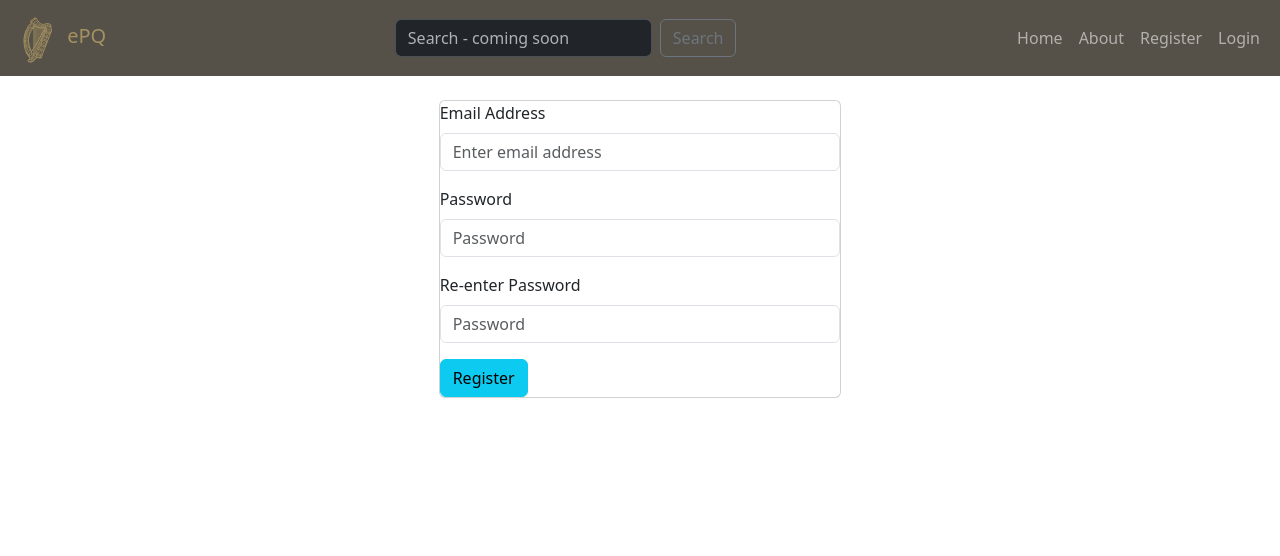
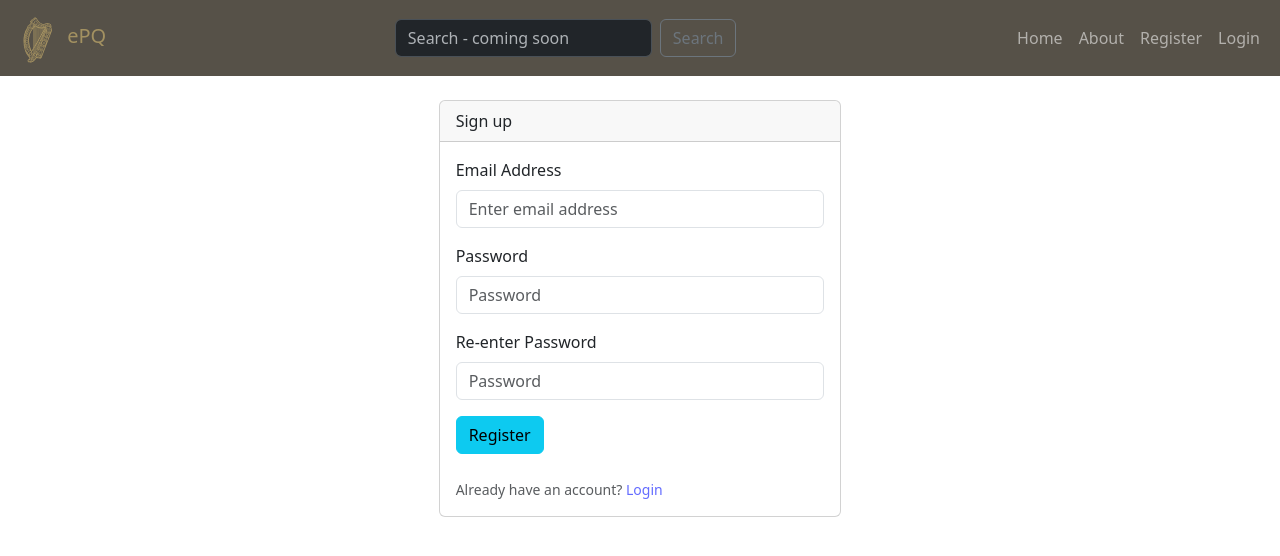
Before and after one commit to fionachill/epqarchive, a React (Vite) app in the folder epq-react-app/: page /register in a window 1280 px wide. Shown: the top 556 px of the page. Built offline with nearby package versions, Linux system fonts and the light colour scheme; what react-bootstrap-typeahead would draw is missing.

Commit message:
Registration functionality complete, log in functionality begun

```diff
--- a/epq-react-app/package.json
+++ b/epq-react-app/package.json
@@ -10,9 +10,9 @@
     "preview": "vite preview"
   },
   "dependencies": {
-    "@tanstack/react-query": "^5.69.0",
-    "@tanstack/react-query-devtools": "^5.69.0",
+    "argon2": "^0.41.1",
     "axios": "^1.8.1",
+    "bcryptjs": "^3.0.2",
     "bootstrap": "^5.3.3",
     "buffer": "^6.0.3",
     "fast-xml-parser": "^5.0.6",
--- a/epq-react-app/src/pages/registrationPage.tsx
+++ b/epq-react-app/src/pages/registrationPage.tsx
@@ -1,4 +1,4 @@
-import React, {useState, useEffect} from "react";
+import React, {useEffect} from "react";
 import Header from "../components/header";
 import Container from "react-bootstrap/Container";
 import Button from "react-bootstrap/Button";
@@ -7,18 +7,46 @@ import { useForm } from "react-hook-form";
 import Row from "react-bootstrap/Row";
 import Col from "react-bootstrap/Col";
 import Card from "react-bootstrap/Card";
+import bcrypt from "bcryptjs";
+import axios from 'axios';
+
+interface regForm {
+    email: string;
+    password: string;
+    reenterpassword: string;
+};
+
+const salt = bcrypt.genSaltSync(10);
+
 
 const RegistrationPage: React.FC = () => {
-    const [email, setEmail] = useState("");
-    const [password, setPassword] = useState("");
 
-    const {
-            register,
-            handleSubmit,
-            formState: {errors},
-        } = useForm();
 
-    const onSubmit = (data) => {
+    const { register, handleSubmit } = useForm<regForm>();
+
+    const onSubmit = async (data: regForm) => {
+        if (data.password !== data.reenterpassword) {
+            alert("Passwords do not match. Please try again.");
+            return;
+        } else if (data.password.length < 8) {
+            alert("Password must be at leas 8 characters long.");
+            return;
+        } else {
+            alert("Registration successful! You can now log in.");
+            try {
+                const hash = bcrypt.hashSync(data.password, salt);
+                console.log(hash);
+                const email = data.email;
+                await axios.post(`http://localhost:3000/users`, {
+                    email: email,
+                    password: hash,
+                }).then((response) => {
+                    console.log(response.data);
+                })
+            } catch (err) {
+                console.error(err);
+            }
+        }
         console.log(`Submitted: `, data);
     };
 
@@ -37,14 +65,14 @@ const RegistrationPage: React.FC = () => {
                 <Row className="justify-content-md-center">
                     <Col cs lg="4">
                         <Card>
+                            <Card.Header>Sign up</Card.Header>
+                            <Card.Body>
                                 <Form onSubmit={handleSubmit(onSubmit)}>
                                     <Form.Group className="mb-3" controlId="email">
                                         <Form.Label>Email Address</Form.Label>
                                         <Form.Control
-                                        required
-                                        type="email"
                                             placeholder="Enter email address"
-                                        {...register("email")}
+                                            {...register("email", { required: true})}
                                         />
                                         <Form.Control.Feedback type="invalid">
                                             Please provide a valid email address
@@ -53,10 +81,9 @@ const RegistrationPage: React.FC = () => {
                                     <Form.Group className="mb-3" controlId="password">
                                         <Form.Label>Password</Form.Label>
                                         <Form.Control
-                                        required
                                             type="password"
                                             placeholder="Password"
-                                        {...register("password")}
+                                            {...register("password", {required: true})}
                                         />
                                         <Form.Control.Feedback type="invalid">
                                             Please provide a password
@@ -65,7 +92,6 @@ const RegistrationPage: React.FC = () => {
                                     <Form.Group className="mb-3" controlId="reenterpassword">
                                         <Form.Label>Re-enter Password</Form.Label>
                                         <Form.Control
-                                        required
                                             type="password"
                                             placeholder="Password"
                                             {...register("reenterpassword")}
@@ -77,7 +103,14 @@ const RegistrationPage: React.FC = () => {
                                     <Button variant="info" type="submit">
                                         Register
                                     </Button>
+                                    <Row>
+                                        <Form.Text muted>
+                                            <br></br>Already have an account? <a href="/login">Login</a>
+                                        </Form.Text>
+                                    </Row>
                                 </Form>
+                            </Card.Body>
+
                         </Card>
                     </Col>
                 </Row>
```
Also changed, not shown: epq-react-app/src/pages/loginPage.tsx (added), 1 other file (tests, documents, lock files or other folders). Lines whose indentation alone changed are shown as unchanged.
